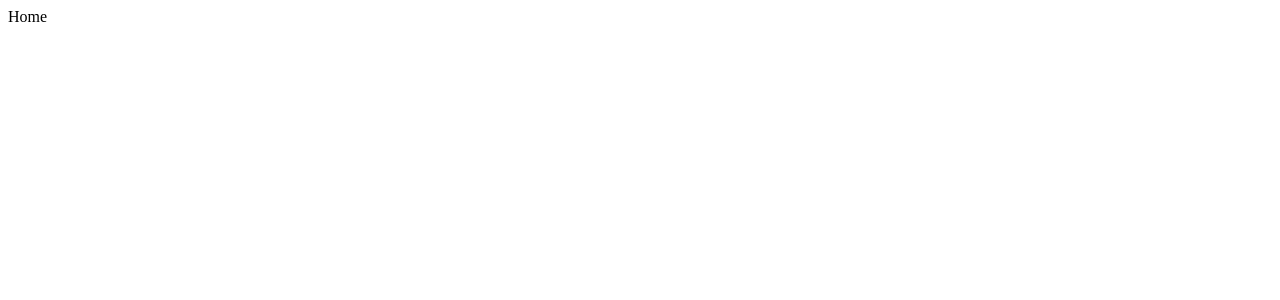
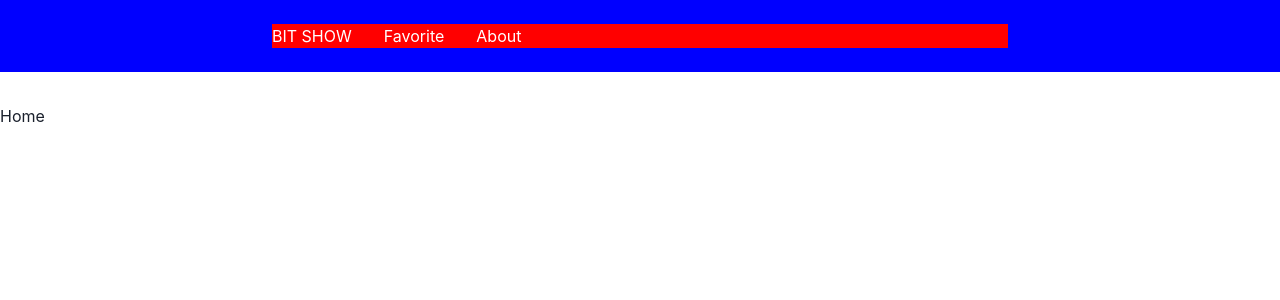
Before and after one commit to devojka-od-papira/bit-show-v2, a React (Create React App) app: page / in a window 1280 px wide. Shown: the top 300 px of the page. Built offline with nearby package versions, Linux system fonts and the light colour scheme.

Commit message:
Added header

```diff
--- a/src/App.tsx
+++ b/src/App.tsx
@@ -4,10 +4,15 @@ import HomePage from "./view/home";
 import DetailPage from "./view/detail";
 import AboutPage from "./view/about";
 import FavoritePage from "./view/favorites";
+import Header from "./components/header";
+import HeaderProvider from "./containers/headerContext";
 
 function App() {
   return (
     <BrowserRouter>
+      <HeaderProvider>
+        <Header />
+      </HeaderProvider>
       <Routes>
         <Route path="/" element={<HomePage />} />
         <Route path="/about" element={<AboutPage />} />
--- /dev/null
+++ b/src/components/header/index.tsx
@@ -0,0 +1,46 @@
+import React, { useContext } from "react";
+import { Link } from "react-router-dom";
+import { Container, Flex, Box, Stack } from "@chakra-ui/react";
+import { HeaderContext } from "../../containers/headerContext";
+
+function Header() {
+  const { pages } = useContext(HeaderContext);
+  return (
+    <Flex
+      as="nav"
+      align="center"
+      justify="space-between"
+      wrap="wrap"
+      w="100%"
+      mb={8}
+      p={6}
+      bg={["primary.500", "primary.500", "blue", "blue"]}
+      color={["white", "white", "primary.700", "primary.700"]}
+    >
+      <Container maxW="container.md">
+        <Box
+          style={{ backgroundColor: "violet" }}
+          flexBasis={{ base: "100%", md: "auto" }}
+        >
+          <Stack
+            style={{ backgroundColor: "red" }}
+            spacing={8}
+            align="center"
+            justify={["center", "space-between", "flex-start", "flex-start"]}
+            direction={["column", "row"]}
+            pt={[4, 4, 0, 0]}
+          >
+            {pages.map((page: any) => {
+              return (
+                <Link key={page.name} to={page.url}>
+                  {page.name}
+                </Link>
+              );
+            })}
+          </Stack>
+        </Box>
+      </Container>
+    </Flex>
+  );
+}
+export default Header;
--- /dev/null
+++ b/src/containers/headerContext.tsx
@@ -0,0 +1,20 @@
+import React from "react";
+
+export const HeaderContext = React.createContext<any | null>(null);
+
+const HeaderProvider = ({ children }: any) => {
+  const pages = [
+    {
+      name: "BIT SHOW",
+      url: "/",
+    },
+    { name: "Favorite", url: "/favorite" },
+    { name: "About", url: "/about" },
+  ];
+  return (
+    <HeaderContext.Provider value={{ pages }}>
+      {children}
+    </HeaderContext.Provider>
+  );
+};
+export default HeaderProvider;
--- a/src/index.tsx
+++ b/src/index.tsx
@@ -2,10 +2,13 @@ import React from "react";
 import ReactDOM from "react-dom";
 import App from "./App";
 import reportWebVitals from "./reportWebVitals";
+import { ChakraProvider } from "@chakra-ui/react";
 
 ReactDOM.render(
   <React.StrictMode>
-    <App />
+    <ChakraProvider>
+      <App />
+    </ChakraProvider>
   </React.StrictMode>,
   document.getElementById("root")
 );
```
